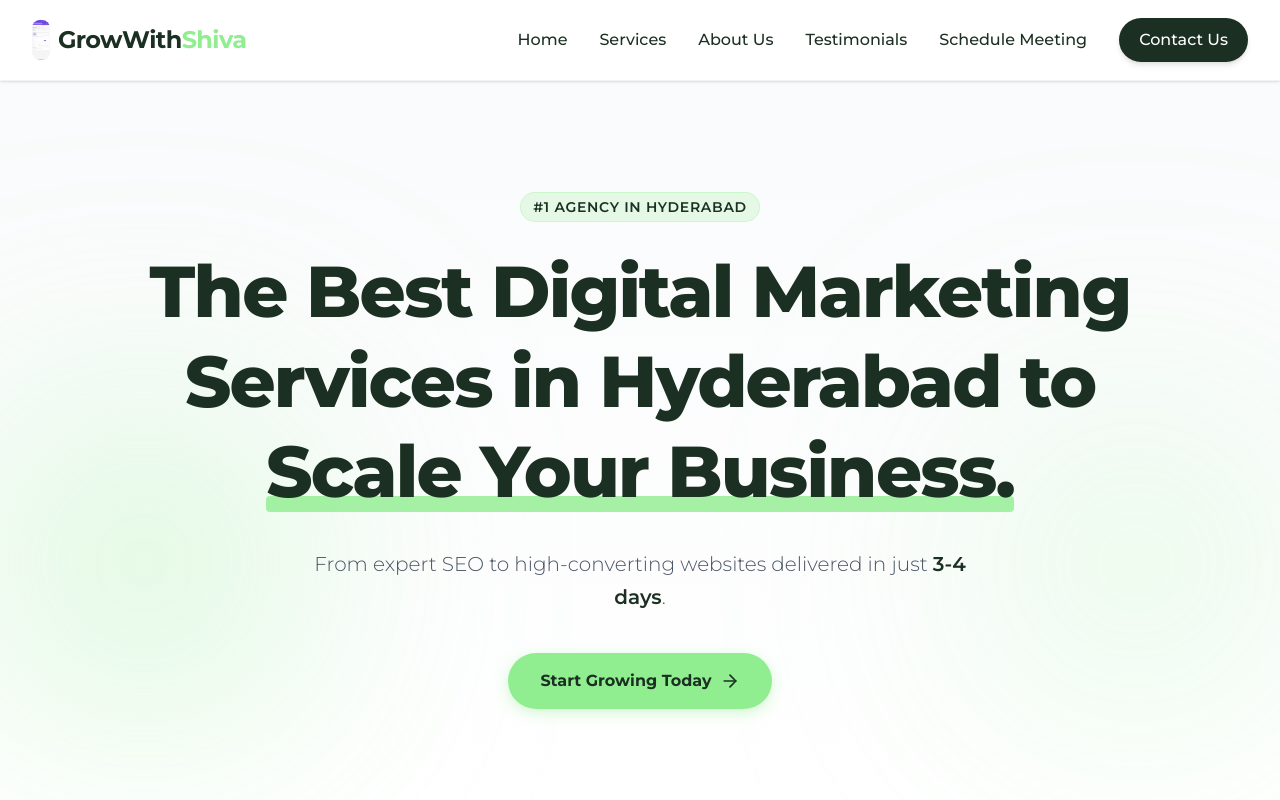
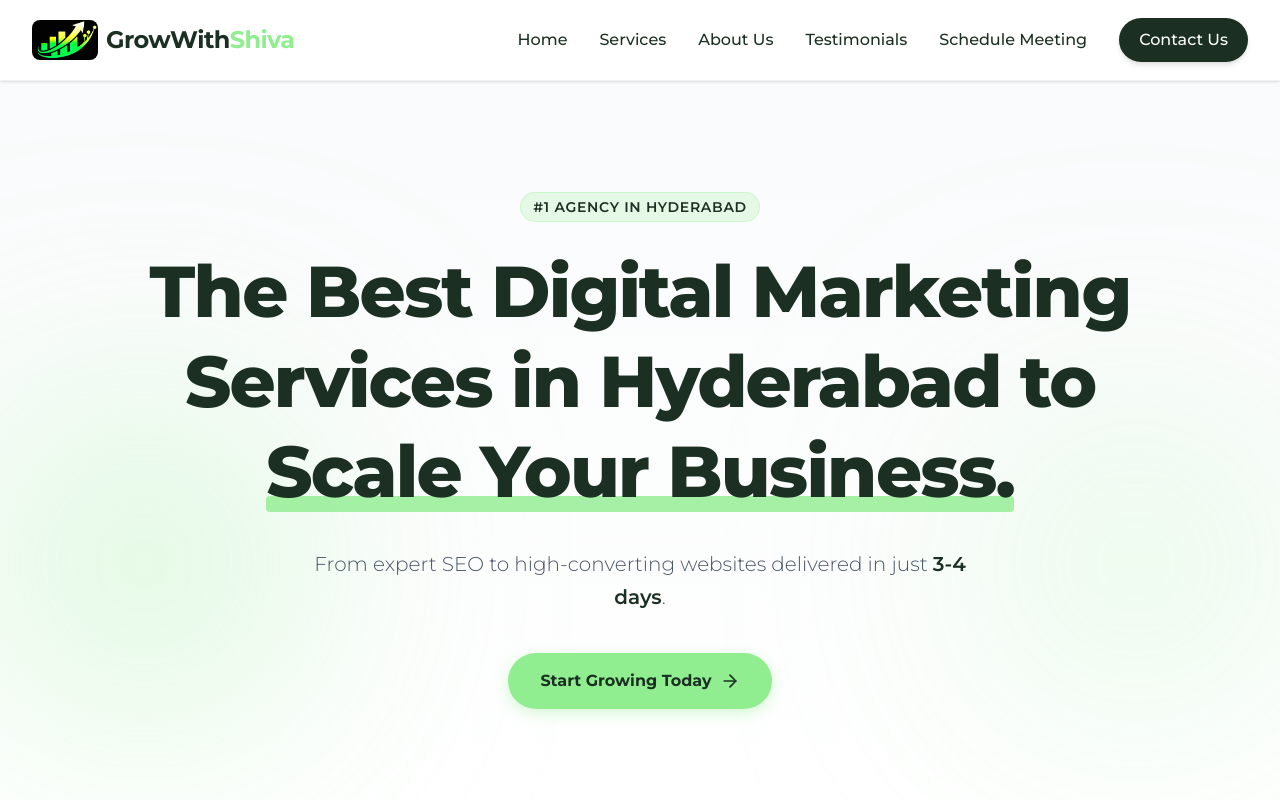
Before and after one commit to shivagokari/growwithshiva-website, a website built with Vite: page index.html in a window 1280 px wide. Shown: the top 800 px of the page. Built offline with nearby package versions, Linux system fonts and the light colour scheme.

Commit message:
Update logo from latest chat upload

```diff
--- a/index.html
+++ b/index.html
@@ -2,7 +2,7 @@
 <html lang="en">
   <head>
     <meta charset="UTF-8" />
-    <link rel="icon" type="image/jpeg" href="/company-logo.jpeg" />
+    <link rel="icon" type="image/png" href="/final-logo.png" />
     <meta name="viewport" content="width=device-width, initial-scale=1.0" />
     <title>Best Digital Marketing Services in Hyderabad</title>
     <meta name="description" content="GrowWithShiva is the leading provider of digital marketing services in Hyderabad, specializing in Google Ads, Meta Ads, and rapid website development." />
@@ -19,7 +19,7 @@
         <div class="flex justify-between items-center h-20">
           <div class="flex-shrink-0 flex items-center">
             <a href="#" class="flex items-center gap-2 text-2xl font-bold tracking-tight">
-              <img src="/company-logo.jpeg" alt="GrowWithShiva Logo" class="h-10 w-auto rounded-lg object-cover" />
+              <img src="/final-logo.png" alt="GrowWithShiva Logo" class="h-10 w-auto rounded-lg object-cover" />
               <span>GrowWith<span class="text-accent">Shiva</span></span>
             </a>
           </div>
```
Also changed, not shown: public/best digital marketing services in hyderabad...png (added), public/company-logo.jpeg (deleted), public/final-logo.png (added), public/logo.png (deleted).
